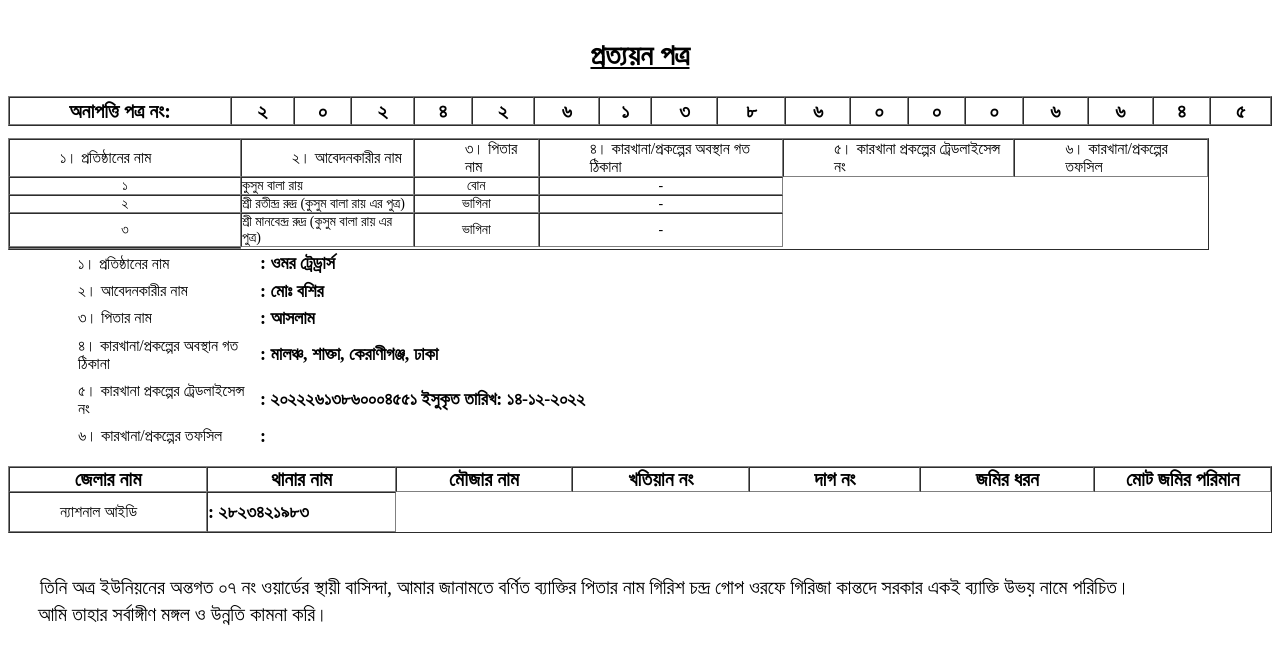
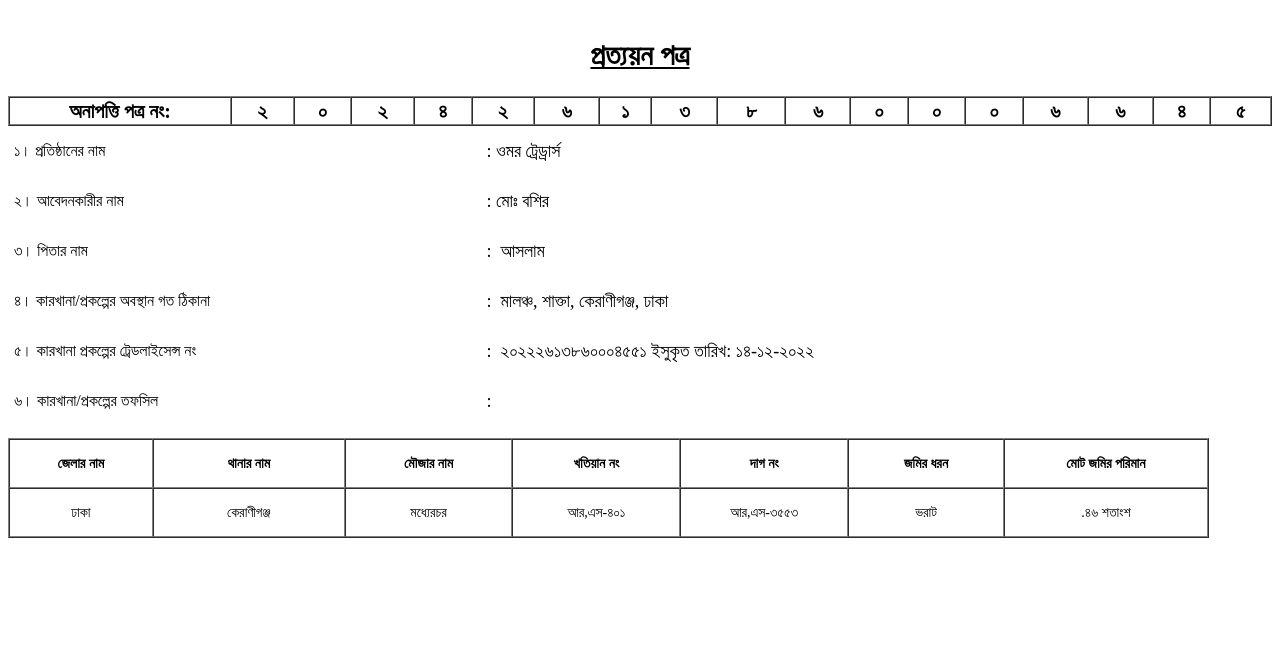
Before and after one commit to Saktaup/index.php-onlinetrack-onananosonod_jachai-id-1e1de0ee40c1b7abe91a19b850af72f, a plain HTML site: page index.html in a window 1280 px wide. Shown: the part 131-794 px from the top of the page. Drawn offline with Linux system fonts and the light colour scheme.

Commit message:
Update index.html

```diff
--- a/index.html
+++ b/index.html
@@ -66,113 +66,75 @@
 					<td style="text-align:center; font-weight:bold; font-size:20px;">৪</td>
 
 					<td style="text-align:center; font-weight:bold; font-size:20px;">৫</td>
-					<tr>
-				    </table>
-    <table cellpadding="0" cellspacing="0" style="min-height:100px; width:95%; margin-top:12px;font-size:14px;" border="1">
+			            </tr>
+        </tbody>
+    </table>
+
+    <table border="0" style="height:300px; width:100%; padding-left:5px;" cellspacing="0">
         <tbody>
             <tr>
-                <td  style="font-size:16px; padding-left:50px; font-color:black; width:180px; "> ১। প্রতিষ্ঠানের নাম  </font>  </th>
-	        <td  style="font-size:16px; padding-left:50px; ">২। আবেদনকারীর নাম</th>
-	<td  style="font-size:16px;padding-left:50px; ">৩। পিতার নাম</th>
-<td  style="font-size:16px;padding-left:50px; ">৪। কারখানা/প্রকল্পের অবস্থান গত ঠিকানা</th>
-<td  style="font-size:16px;padding-left:50px; ">৫। কারখানা প্রকল্পের ট্রেডলাইসেন্স নং</th>
-<td  style="font-size:16px;padding-left:50px; ">৬। কারখানা/প্রকল্পের তফসিল</th>
-            </tr>
-            <tr>
-                <td style="text-align:center;">১</td>
-                <td style=""> কুসুম বালা রায়</td>
-                <td style="text-align:center;">বোন</td>
-                <td style="text-align:center;">-</td>
-                          </tr>
-            <tr>
-                <td style="text-align:center;">২</td>
-                <td style=""> শ্রী রতীন্দ্র রুদ্র (কুসুম বালা রায় এর পুত্র)</td>
-                <td style="text-align:center;">ভাগিনা</td>
-                <td style="text-align:center;">-</td>
-            </tr>
-            <tr>
-                <td style="text-align:center;">৩</td>
-                <td style=""> শ্রী মানবেন্দ্র রুদ্র (কুসুম বালা রায় এর পুত্র)</td>
-                <td style="text-align:center;">ভাগিনা</td>
-                <td style="text-align:center;">-</td>
-          </tr>
-                <td></td>
-				</tr>
-			</table>
-
-			<table border="0" style="height:200px; width:100% ;  padding-left:20px;" cellspacing="0">
-				<tr>
-				<td  style="font-size:16px; padding-left:50px; font-color:black; width:180px; "> ১। প্রতিষ্ঠানের নাম  </font>  </td>
-					<td><font style="font-size:18px;  font-weight:bold;">: ওমর ট্রেড্রার্স</font></td>
+		    <td  style="font-size:16px; padding-left:50px; font-color:black; width:180px; "> ১। প্রতিষ্ঠানের নাম  </font>  </td>
+					<td><font style="font-size:18px;  font-weight:bold;">: ওমর ট্রেড্রার্স</font></td>
 				</tr>
 										<tr>
-						<td  style="font-size:16px; padding-left:50px; ">২। আবেদনকারীর নাম</td>
-						<td><font style="font-size:18px;  font-weight:bold;">: মোঃ বশির</font></td>
+						<td  style="font-size:16px; padding-left:50px; ">২। আবেদনকারীর নাম</td>
+						<td><font style="font-size:18px;  font-weight:bold;">: মোঃ বশির</font></td>
 					</tr>
 
 
 					<tr>
-						<td  style="font-size:16px;padding-left:50px; ">৩। পিতার নাম</td>
-						<td><font style="font-size:18px;  font-weight:bold;">:  আসলাম </font></td>
+						<td  style="font-size:16px;padding-left:50px; ">৩। পিতার নাম</td>
+						<td><font style="font-size:18px;  font-weight:bold;">:  আসলাম </font></td>
 											</tr>
 
 
 					<tr>
-						<td  style="font-size:16px;padding-left:50px; ">৪। কারখানা/প্রকল্পের অবস্থান গত ঠিকানা</td>
-						<td><font style="font-size:18px;  font-weight:bold;">:  মালঞ্চ, শাক্তা, কেরাণীগঞ্জ, ঢাকা </font></td>
+						<td  style="font-size:16px;padding-left:50px; ">৪। কারখানা/প্রকল্পের অবস্থান গত ঠিকানা</td>
+						<td><font style="font-size:18px;  font-weight:bold;">:  মালঞ্চ, শাক্তা, কেরাণীগঞ্জ, ঢাকা </font></td>
 											</tr>
 
 
 					<tr>
-						<td  style="font-size:16px;padding-left:50px; ">৫। কারখানা প্রকল্পের ট্রেডলাইসেন্স নং</td>
-						<td><font style="font-size:18px;  font-weight:bold;">:  ২০২২২৬১৩৮৬০০০৪৫৫১ ইসুকৃত তারিখ: ১৪-১২-২০২২ </font></td>
+						<td  style="font-size:16px;padding-left:50px; ">৫। কারখানা প্রকল্পের ট্রেডলাইসেন্স নং</td>
+						<td><font style="font-size:18px;  font-weight:bold;">:  ২০২২২৬১৩৮৬০০০৪৫৫১ ইসুকৃত তারিখ: ১৪-১২-২০২২ </font></td>
 											</tr>
 
 
 					<tr>
-						<td  style="font-size:16px;padding-left:50px; ">৬। কারখানা/প্রকল্পের তফসিল</td>
-						<td><font style="font-size:18px;  font-weight:bold;">:  </font></td>
-					</tr>
-							</tr>
-		 </table>
+						<td  style="font-size:16px;padding-left:50px; ">৬। কারখানা/প্রকল্পের তফসিল</td>
+						<td><font style="font-size:18px;  font-weight:bold;">:  </font></td>
+			           </td>
+            </tr>
+        </tbody>
+    </table>
+    <table cellpadding="0" cellspacing="0" style="min-height:100px; width:95%; margin-top:12px;font-size:14px;" border="1">
+        <tbody>
+            <tr>
+					  <th style="width:12%;text-align:center;">জেলার নাম</th>
+					<th style="width:16%;text-align:center;">থানার নাম</th>
+					<th style="width:14%;text-align:center;">মৌজার নাম</th>
+					<th style="width:14%;text-align:center;">খতিয়ান নং</th>
+					<th style="width:14%;text-align:center;">দাগ নং</th>
+					<th style="width:13%;text-align:center;">জমির ধরন</th>
+					<th style="width:17%;text-align:center;">মোট জমির পরিমান</th>
+						     </tr>
+            <tr>
+		               <td style="text-align:center;">ঢাকা</td>
+		    <td style="text-align:center;">কেরাণীগঞ্জ</td>
+		    <td style="text-align:center;">মধ্যেরচর</td>
+		    <td style="text-align:center;">আর,এস-৪০১</td>
+<td style="text-align:center;">আর,এস-৩৫৫৩</td>
+		    <td style="text-align:center;">ভরাট</td>
+		    <td style="text-align:center;">.৪৬ শতাংশ</td>
+                                            </tr>
+            </tr>
 
-		 <div id="sonod_number">
 
-			<table border=1 style=" height:30px; width:100%" cellpadding="0" cellspacing="0">
-				<tr>
-
-					<td style="width:220px; text-align:center; font-size:20px; font-weight:bold;">জেলার নাম</td>
-					<td style="width:220px; text-align:center; font-size:20px; font-weight:bold;">থানার নাম</td>
-					<td style="width:220px; text-align:center; font-size:20px; font-weight:bold;">মৌজার নাম</td>
-					<td style="width:220px; text-align:center; font-size:20px; font-weight:bold;">খতিয়ান নং</td>
-					<td style="width:220px; text-align:center; font-size:20px; font-weight:bold;">দাগ নং</td>
-					<td style="width:220px; text-align:center; font-size:20px; font-weight:bold;">জমির ধরন</td>
-					<td style="width:220px; text-align:center; font-size:20px; font-weight:bold;">মোট জমির পরিমান</td>
+    </table>
 
 
 
-
-						                </p></td>
-					</tr>
-
-
-										<tr>
-					    <td  nowrap style="font-size:16px; padding-left:50px; width:50px; height:40px; ">ন্যাশনাল আইডি </td>
-						<td><font style="font-size:18px;  font-weight:bold;">: ২৮২৩৪২১৯৮৩ </font></td>
-					</tr>
-								</table>
-			</table>
-			<table class='atro' height="80px" style="padding-top:40px;width:100%;">
-			      <tr>
-					<td style="font-size:20px;  padding-left:30px;">
-
-							 তিনি  অত্র  ইউনিয়নের অন্তগত  ০৭ নং ওয়ার্ডের  স্থায়ী</font>    বাসিন্দা, আমার জানামতে বর্ণিত ব্যাক্তির পিতার নাম গিরিশ চন্দ্র গোপ ওরফে গিরিজা কান্তদে সরকার একই ব্যাক্তি উভয় নামে পরিচিত। 							</td>
-				  </tr>
-				  <tr>
-					<td colspan="2" align="left" style="padding-left:28px; font-size:20px;">  আমি তাহার সর্বাঙ্গীণ  মঙ্গল ও উন্নতি কামনা করি।</td>
-				  </tr>
-			</table>
-		</div>
-		</body>
+    <script>
+</body>
 
 </html>
```
